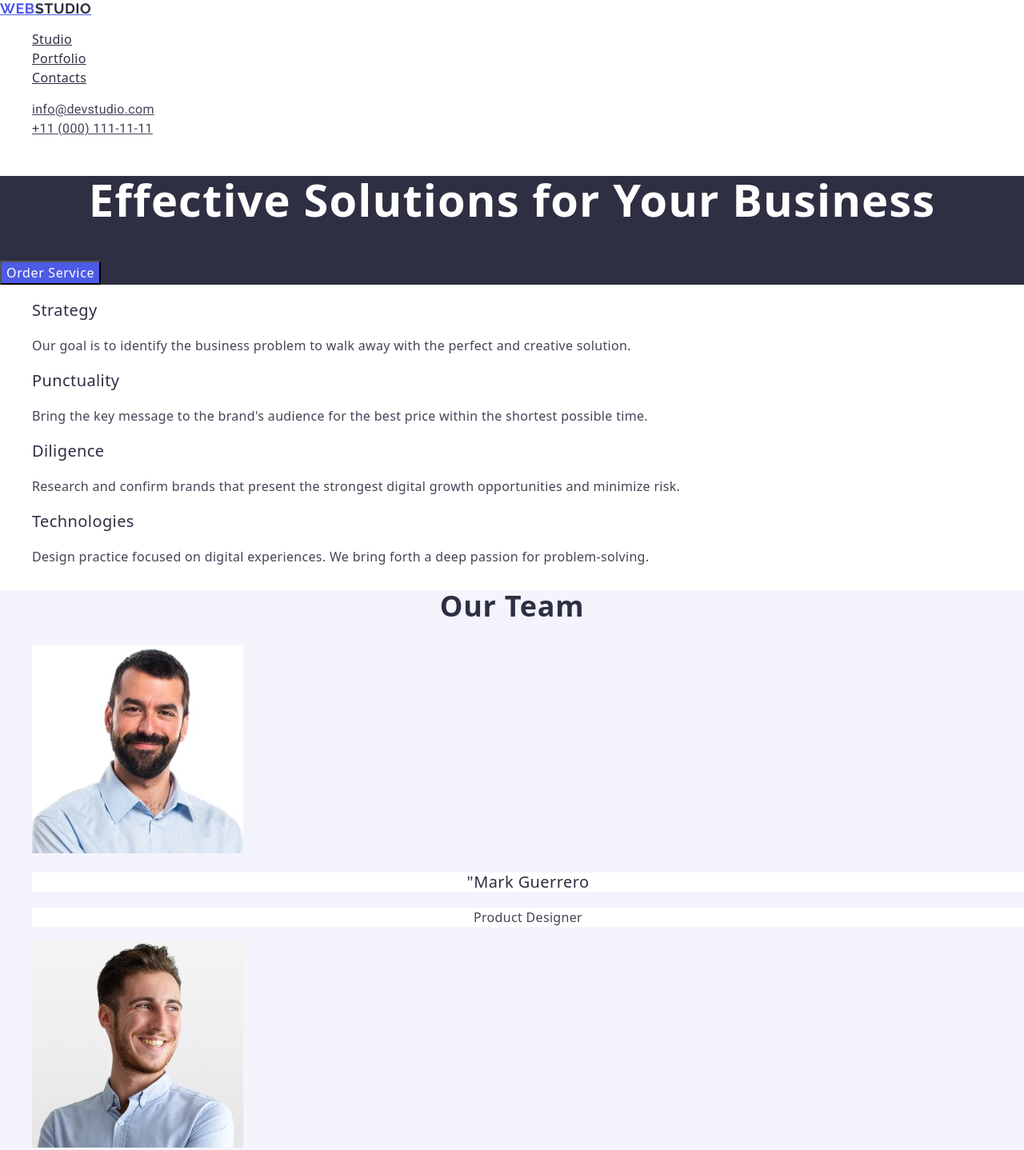
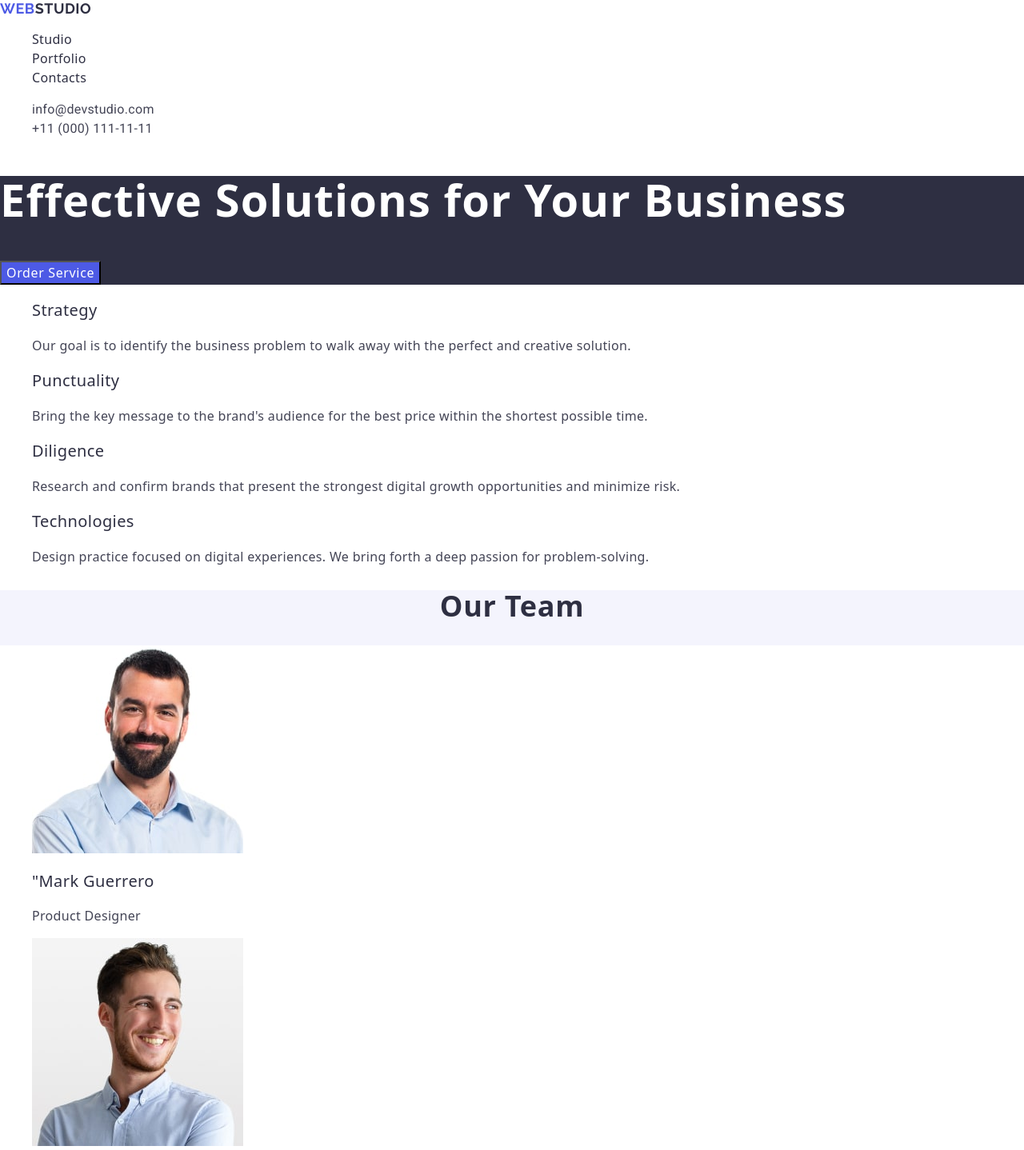
Before and after one commit to ziablyck/goit-markup-hw-02, a plain HTML site: page index.html in a window 1280 px wide. Shown: the top 1438 px of the page at 80% size. Drawn offline with nearby package versions, Linux system fonts and the light colour scheme.

Commit message:
errors correction

```diff
--- a/css/styles.css
+++ b/css/styles.css
@@ -2,6 +2,7 @@ body {font-family: 'Roboto',
         sans-serif;
         color: #434455;
         background-color: #FFFFFF;
+
     }
     p {font-weight: 400;}
     ul {list-style-type: none;}
@@ -31,7 +32,8 @@ body {font-family: 'Roboto',
     font-weight: 700;
     line-height: 1.17;
     letter-spacing: 0.03em;
-    text-transform: uppercase;}
+    text-transform: uppercase;
+    text-decoration: none;}
 
 .header-logo-black {color: #2E2F42;}
 
@@ -45,7 +47,8 @@ body {font-family: 'Roboto',
     font-size: 16px;
     font-weight: 500;
     line-height: 1.5;
-    letter-spacing: 0.02em;}
+    letter-spacing: 0.02em;
+    text-decoration: none;}
 
 
     .header-navigation-link:hover, .header-navigation-link:focus {color:#404BBF;}
@@ -54,13 +57,14 @@ body {font-family: 'Roboto',
 .header-address-list {}
 
 .header-address-link {
-    font-family: "Roboto";
+    font-family: "Roboto", sans-serif;
     color: #434455;
     font-size: 16px;
     font-style: normal;
     font-weight: 400;
     line-height: 1.5;
-    letter-spacing: 0.02em;}
+    letter-spacing: 0.02em;
+    text-decoration: none;}
 
 .header-address-link:hover, .header-address-link:focus {color:#404BBF;
     }
@@ -76,7 +80,7 @@ body {font-family: 'Roboto',
     font-weight: 700;
     line-height: 1.07;
     letter-spacing: 0.02em;
-    text-align: center;}
+    }
 
     .btn {color: #FFF;
         background-color: #4D5AE5;
@@ -126,7 +130,7 @@ body {font-family: 'Roboto',
 
 .team-title {}
 
-.team-list {}
+.team-list {background-color: #FFFFFF;}
 
 .team-item {}
 
@@ -134,15 +138,13 @@ body {font-family: 'Roboto',
 
 .team-subtitle {color: #2E2F42;
     background-color: #FFF;
-    text-align: center;
     font-size: 20px;
     font-weight: 500;
-    line-height: 1.2;
+    line-height: 1.11;
     letter-spacing: 0.02em;}
 
 .team-text {color: #434455;
     background-color: #FFF;
-    text-align: center;
     font-size: 16px;
     font-weight: 400;
     line-height: 1.5;
@@ -176,15 +178,16 @@ body {font-family: 'Roboto',
 /**===========sec-footer==========**/
 .footer {background-color: #2E2F42;}
 
-.footer-logo {color: #F4F4FD;
+.footer-logo {color: #4D5AE5;;
     font-family: "Raleway", sans-serif;
     font-size: 18px;
     font-weight: 700;
     line-height: 1.17;
     letter-spacing: 0.03em;
-    text-transform: uppercase;}
+    text-transform: uppercase;
+    text-decoration: none;}
 
-    .footer-logo-blue {color: #4D5AE5;}
+    .footer-logo-black {color: #F4F4FD}
 
 .footer-text {color: #F4F4FD;
     font-size: 16px;
--- a/index.html
+++ b/index.html
@@ -27,13 +27,13 @@
         >
         <ul class="header-list">
           <li class="header-item">
-            <a class="header-navigation-link" href="">Studio</a>
+            <a class="header-navigation-link" href="./index.html">Studio</a>
           </li>
           <li class="header-item">
-            <a class="header-navigation-link" href="">Portfolio</a>
+            <a class="header-navigation-link" href="./index.html">Portfolio</a>
           </li>
           <li class="header-item">
-            <a class="header-navigation-link" href="">Contacts</a>
+            <a class="header-navigation-link" href="./index.html">Contacts</a>
           </li>
         </ul>
       </nav>
@@ -220,7 +220,7 @@
 
     <footer class="footer">
       <a class="footer-logo" href="./index.html"
-        ><span class="header-logo-blue">web</span>studio</a
+        >web<span class="footer-logo-black">studio</span></a
       >
       <p class="footer-text">
         Increase the flow of customers and sales for your business with digital
```
